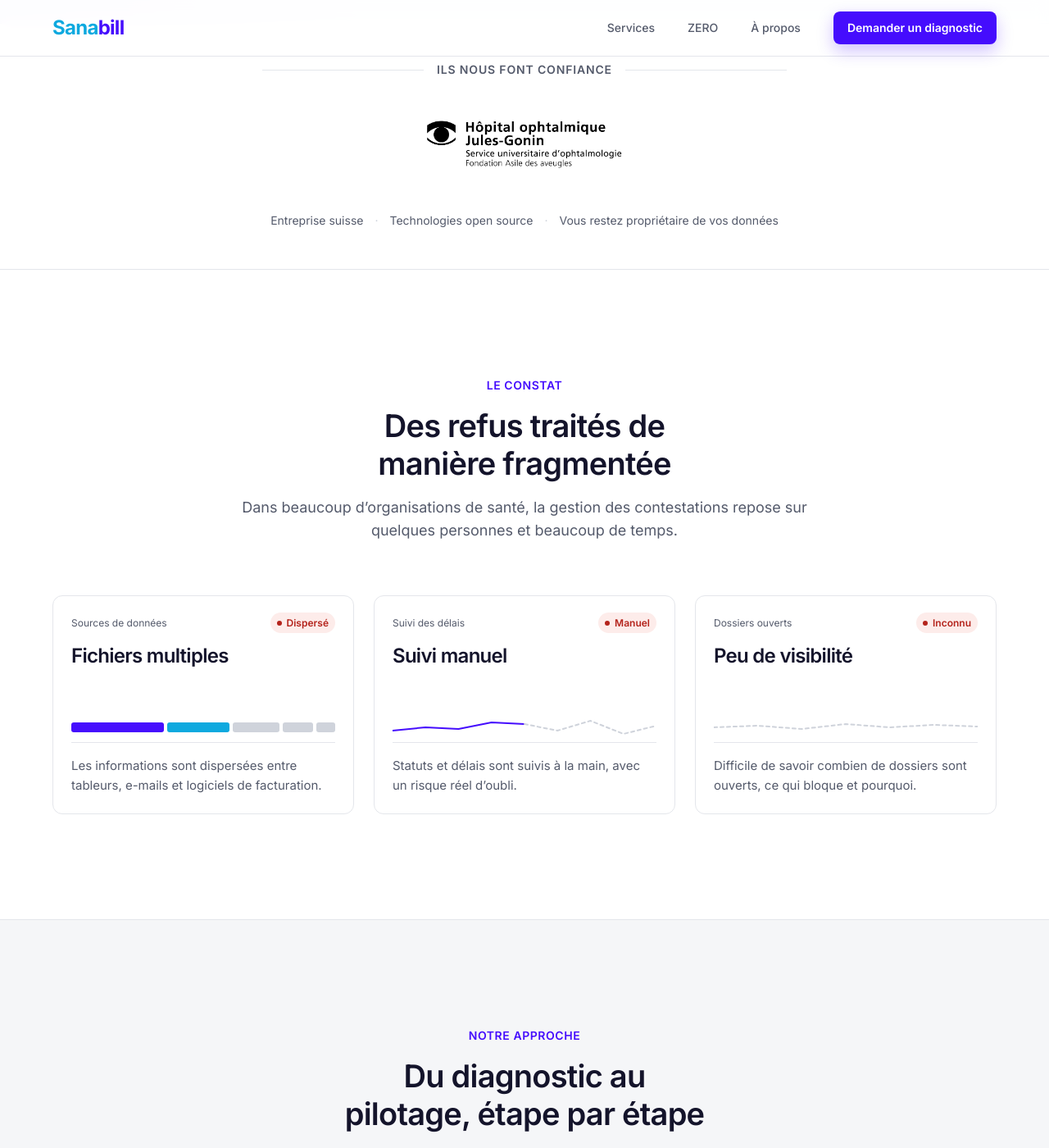
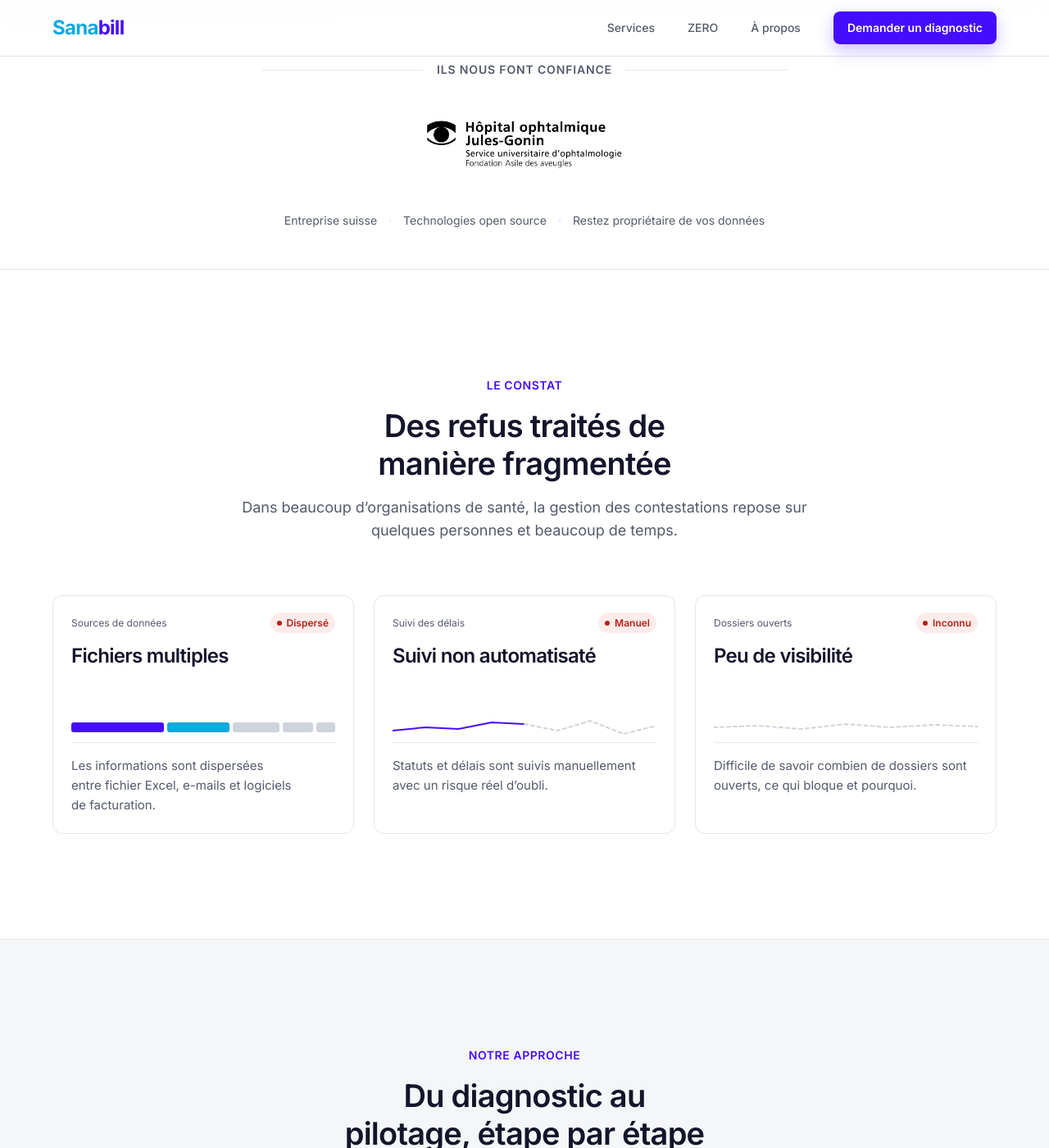
Before and after one commit to loicJubin/sanabill, a Jekyll site: the page built from index.html, in a window 1280 px wide and 1400 px high, scrolled down 903 px. Shown: the whole window at 82% size. Built offline with Jekyll 4.4.1, drawn with Linux system fonts in a browser that asks for light colours; some of the changed text lies outside the part shown.

Commit message:
refactor(text): Change the nommination.

```diff
--- a/_data/about.yml
+++ b/_data/about.yml
@@ -8,7 +8,7 @@ fr:
   paragraphs:
     - "Sanabill est une entreprise suisse spécialisée dans l’accompagnement des organisations de santé sur leurs enjeux administratifs, avec une expertise forte dans la gestion des refus et contestations d’assurances."
 
-    - "Nous intervenons là où les processus deviennent complexes, chronophages et peu lisibles pour les équipes administratives et financières. Notre approche combine analyse métier, structuration des processus et outillage adapté, sans surcouche inutile."
+    - "Nous intervenons là où les processus deviennent complexes, chronophages et peu lisibles pour les équipes administratives et financières. Notre approche combine analyse métier, structuration des processus et développement de solutions adapté, sans surcouche inutile."
 
     - "Nous travaillons aux côtés de nos clients de manière pragmatique et progressive, en tenant compte de leurs contraintes opérationnelles, réglementaires et organisationnelles. L’objectif n’est pas de tout transformer, mais d’apporter des améliorations concrètes, mesurables et durables."
 
--- a/_data/footer.yml
+++ b/_data/footer.yml
@@ -1,4 +1,4 @@
-tagline: "Conseil et outillage pour la gestion des refus d’assurances dans les organisations de santé suisses."
+tagline: "Conseil et dévelopement de solutions pour la gestion des refus d’assurances dans les organisations de santé suisses."
 zero_line: "Zéro dossier oublié. Zéro fichier éparpillé. Zéro complexité inutile."
 nav_title: "Navigation"
 contact_title: "Contact"
--- a/_data/index.yml
+++ b/_data/index.yml
@@ -24,7 +24,7 @@ fr:
     facts:
       - "Entreprise suisse"
       - "Technologies open source"
-      - "Vous restez propriétaire de vos données"
+      - "Restez propriétaire de vos données"
 
   problem:
     eyebrow: "Le constat"
@@ -35,12 +35,12 @@ fr:
         label: "Sources de données"
         status: "Dispersé"
         viz: "segments"
-        description: "Les informations sont dispersées entre tableurs, e-mails et logiciels de facturation."
-      - title: "Suivi manuel"
+        description: "Les informations sont dispersées entre fichier Excel, e-mails et logiciels de facturation."
+      - title: "Suivi non automatisaté"
         label: "Suivi des délais"
         status: "Manuel"
         viz: "broken"
-        description: "Statuts et délais sont suivis à la main, avec un risque réel d’oubli."
+        description: "Statuts et délais sont suivis manuellement avec un risque réel d’oubli."
       - title: "Peu de visibilité"
         label: "Dossiers ouverts"
         status: "Inconnu"
--- a/_data/services.yml
+++ b/_data/services.yml
@@ -80,7 +80,7 @@ fr:
   closing:
     text: >
       Sanabill intervient comme partenaire métier, avec une approche combinant
-      expertise terrain, structuration des processus et outillage adapté.
+      expertise terrain, structuration des processus et développement de solutions adaptés.
 
   cta:
     title: "Prêt à optimiser vos processus ?"
```
